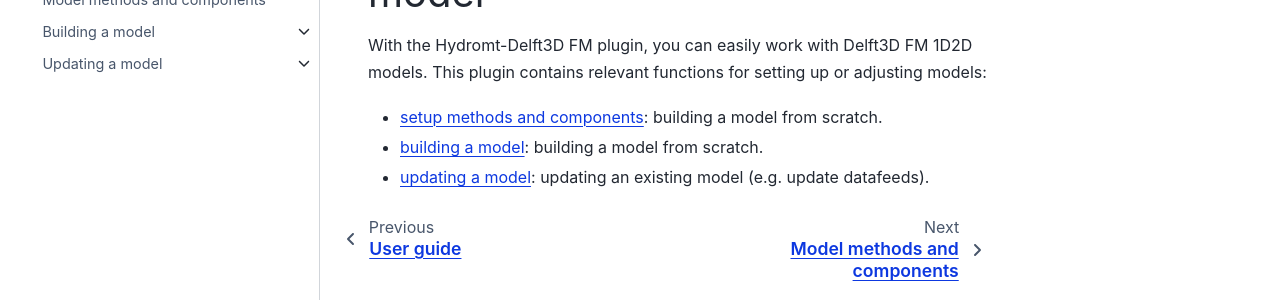
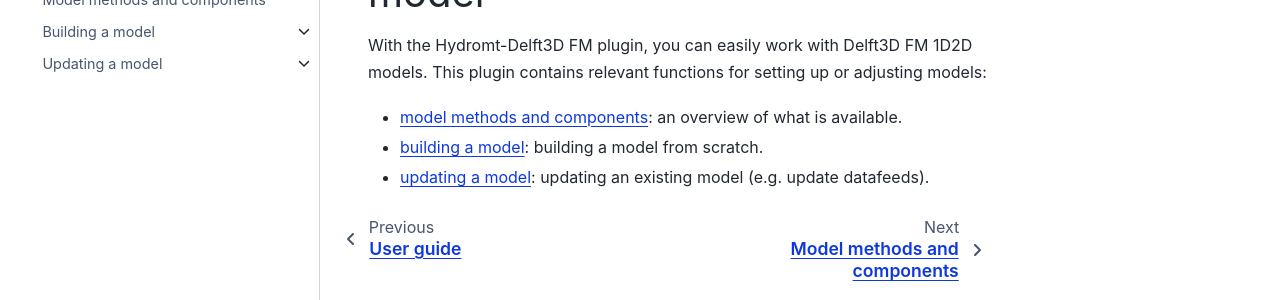
Before and after one commit to Deltares/hydromt_delft3dfm, a Sphinx documentation site: the page built from docs/user_guide/dflowfm.rst, in a window 1280 px wide. Shown: the part 287-587 px from the top of the page. Built offline with Sphinx 7.4.7 and the PyData theme 0.15.4, drawn with Linux system fonts in a browser that asks for light colours; pages that are not in the unit, such as notebooks, are missing from menus.

Commit message:
full on again

```diff
--- a/docs/user_guide/dflowfm.rst
+++ b/docs/user_guide/dflowfm.rst
@@ -4,7 +4,7 @@
 With the Hydromt-Delft3D FM plugin, you can easily work with Delft3D FM 1D2D models.
 This plugin contains relevant functions for setting up or adjusting models:
 
-* :ref:`setup methods and components <dflowfm_model_setup>`: building a model from scratch.
+* :ref:`model methods and components <dflowfm_model_setup>`: an overview of what is available.
 * :ref:`building a model <dflowfm_build>`: building a model from scratch.
 * :ref:`updating a model <dflowfm_update>`: updating an existing model (e.g. update datafeeds).
 
--- a/docs/user_guide/dflowfm_build.rst
+++ b/docs/user_guide/dflowfm_build.rst
@@ -57,3 +57,4 @@
     Example: Build Delft3D FM 1D model <../_examples/build_1dmodel.ipynb>
     Example: Build Delft3D FM 2D model <../_examples/build_2dmodel.ipynb>
     Example: Build Delft3D FM 1D2D model <../_examples/build_1d2dmodel.ipynb>
+    Example: Plot mesh <../_examples/plot_dflowfm_mesh.ipynb>
--- a/pyproject.toml
+++ b/pyproject.toml
@@ -62,8 +62,6 @@
     "sphinx_design",
     "pydata-sphinx-theme",
     "sphinx_autosummary_accessors",
-	"ipython",
-	"ipykernel",
 ]
 examples = [
     "jupyterlab",  # run examples in jupyter notebook
```
Also changed, not shown: 1 other file.
